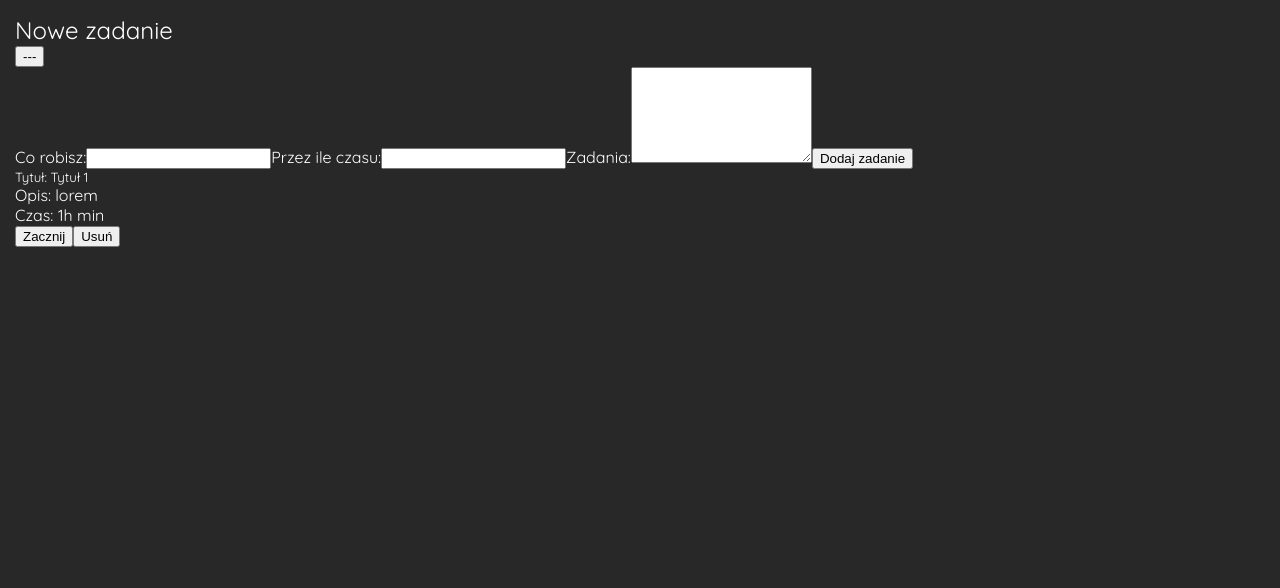
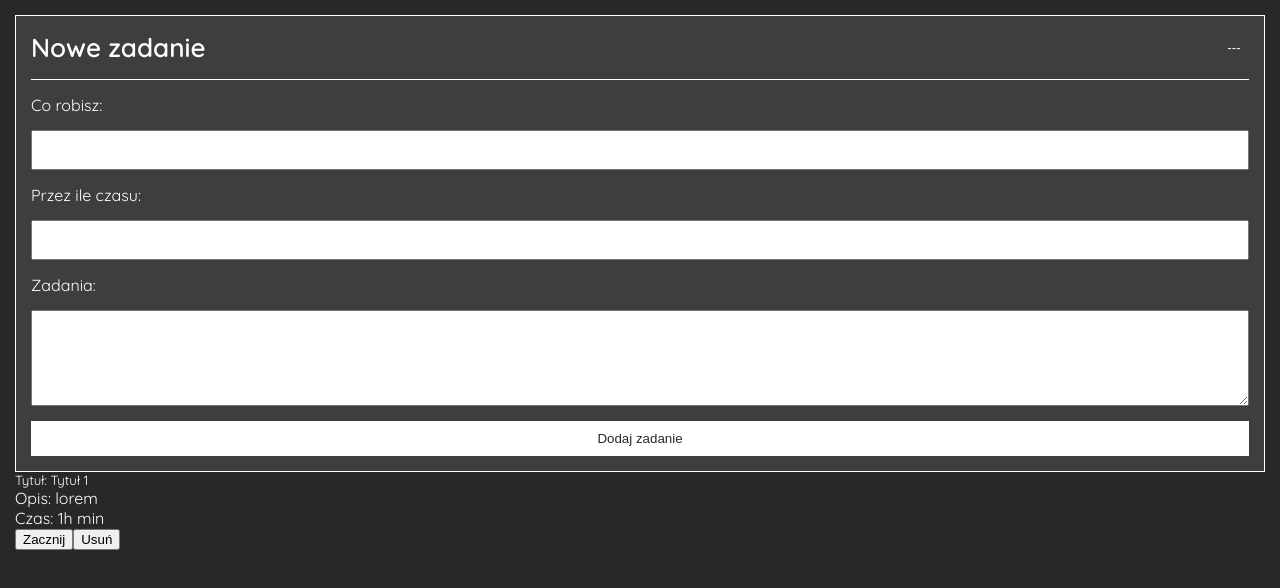
Before and after one commit to chudymikolaj/task-timer, a React (Create React App) app: page / in a window 1280 px wide. Shown: the top 588 px of the page. Built offline with nearby package versions, Linux system fonts and the light colour scheme.

Commit message:
Added some Style

```diff
--- /dev/null
+++ b/src/assets/scss/_task-table.scss/_task-editor.scss
@@ -0,0 +1,64 @@
+.TaskEditor {
+  padding: 15px;
+  background-color: rgba( 255, 255, 255, .1);
+  border: 1px solid $white;
+  display: flex;
+  flex-direction: column;
+  justify-content: flex-start;
+  align-items: flex-start;
+
+  &__title {
+    font-size: 26px;
+    font-weight: 600;
+  }
+
+  &__block--flexBorder {
+    width: 100%;
+    padding: 0 0 15px;
+    margin-bottom: 15px;
+    border-bottom: 1px solid $white;
+    display: flex;
+    flex-direction: row;
+    justify-content: space-between;
+    align-items: center;
+  }
+
+  &__label {
+    width: 100%;
+    margin: 0 0 15px;
+    display: flex;
+    flex-direction: column;
+    justify-content: space-between;
+  }
+
+  &__label__name {
+    margin-bottom: 15px;
+    font-size: 16px;
+  }
+
+  &__label__input {
+    width: 100%;
+    height: 40px;
+  }
+
+  &__button {
+    padding: 0;
+    border: 0;
+    background: none;
+  }
+
+  &__button--options {
+    width: 30px;
+    height: 30px;
+    color: $white;
+    cursor: pointer;
+  }
+
+  &__button--add {
+    width: 100%;
+    padding: 10px 15px;
+    background-color: $white;
+    color: $black;
+    cursor: pointer;
+  }
+}
--- a/src/main.scss
+++ b/src/main.scss
@@ -3,3 +3,6 @@
 @import './assets/scss/variables';
 @import './assets/scss/clear-css';
 @import './assets/scss/global';
+
+
+@import './assets/scss/_task-table.scss/task-editor';
```
